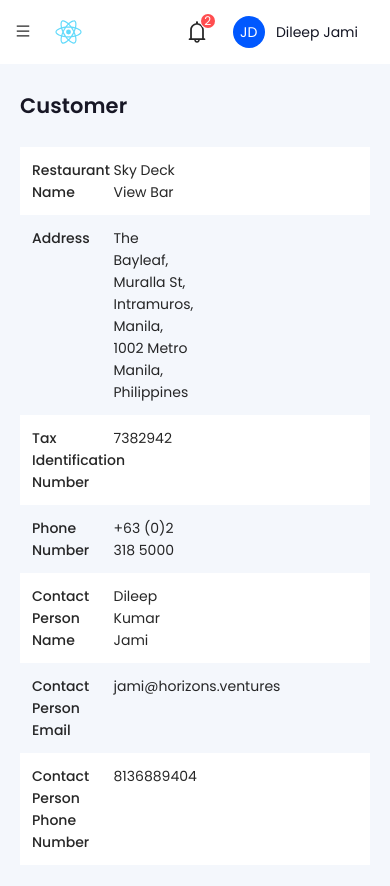
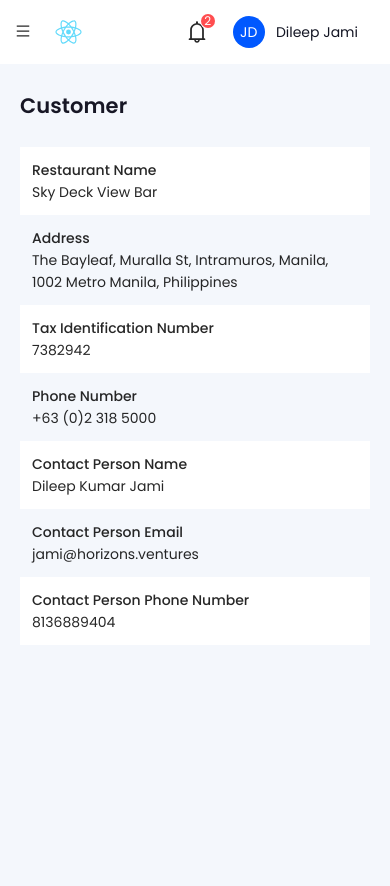
Before and after one commit to sponaka/alakarte-cms-ui, a React (Create React App) app: page /customer/1 in a window 390 px wide. Shown: the top 886 px of the page. Built offline with nearby package versions, Linux system fonts and the light colour scheme.

Commit message:
:iphone: style: made the customer details content responsive

```diff
--- a/src/components/customers/customer-details/CustomerDetails.js
+++ b/src/components/customers/customer-details/CustomerDetails.js
@@ -8,32 +8,32 @@ const CustomerDetails = ({match}) => {
             <h1 className='page-title'>Customer</h1>
             <div className='customer-info'>
                 <Row className='bg-white'>
-                    <Col span={6} className='customer-info-label'>Restaurant Name</Col>
-                    <Col span={6}>Sky Deck View Bar</Col>
+                    <Col flex="300px" className='customer-info-label'>Restaurant Name</Col>
+                    <Col flex="auto">Sky Deck View Bar</Col>
                 </Row>
                 <Row>
-                    <Col span={6} className='customer-info-label'>Address</Col>
-                    <Col span={6}>The Bayleaf, Muralla St, Intramuros, Manila, 1002 Metro Manila, Philippines</Col>
+                    <Col flex="300px" className='customer-info-label'>Address</Col>
+                    <Col flex="auto">The Bayleaf, Muralla St, Intramuros, Manila, 1002 Metro Manila, Philippines</Col>
                 </Row>
                 <Row className='bg-white'>
-                    <Col span={6} className='customer-info-label'>Tax Identification Number</Col>
-                    <Col span={6}>7382942</Col>
+                    <Col flex="300px" className='customer-info-label'>Tax Identification Number</Col>
+                    <Col flex="auto">7382942</Col>
                 </Row>
                 <Row>
-                    <Col span={6} className='customer-info-label'>Phone Number</Col>
-                    <Col span={6}>+63 (0)2 318 5000</Col>
+                    <Col flex="300px" className='customer-info-label'>Phone Number</Col>
+                    <Col flex="auto">+63 (0)2 318 5000</Col>
                 </Row>
                 <Row className='bg-white'>
-                    <Col span={6} className='customer-info-label'>Contact Person Name</Col>
-                    <Col span={6}>Dileep Kumar Jami</Col>
+                    <Col flex="300px" className='customer-info-label'>Contact Person Name</Col>
+                    <Col flex="auto">Dileep Kumar Jami</Col>
                 </Row>
                 <Row>
-                    <Col span={6} className='customer-info-label'>Contact Person Email</Col>
-                    <Col span={6}>jami@horizons.ventures</Col>
+                    <Col flex="300px" className='customer-info-label'>Contact Person Email</Col>
+                    <Col flex="auto">jami@horizons.ventures</Col>
                 </Row>
                 <Row className='bg-white'>
-                    <Col span={6} className='customer-info-label'>Contact Person Phone Number</Col>
-                    <Col span={6}>8136889404</Col>
+                    <Col flex="300px" className='customer-info-label'>Contact Person Phone Number</Col>
+                    <Col flex="auto">8136889404</Col>
                 </Row>
             </div>
         </div>
```
